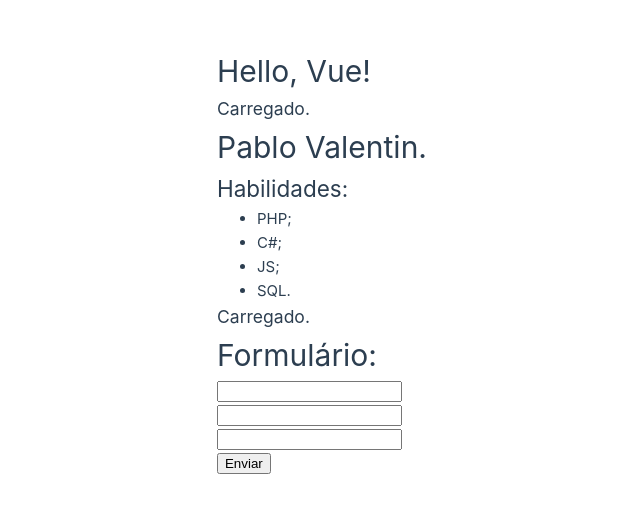
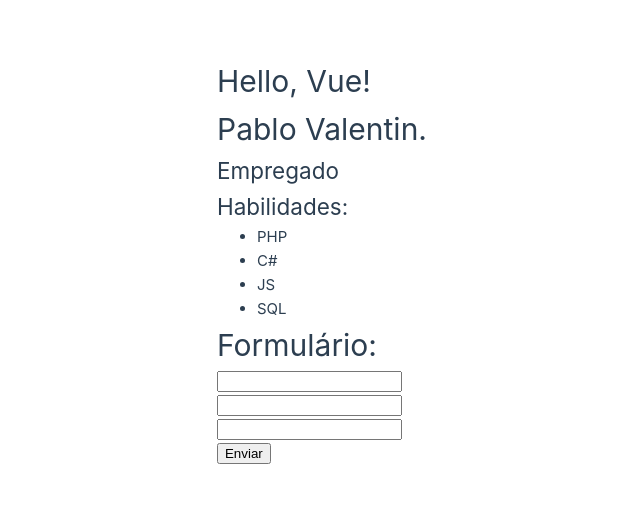
Before and after one commit to PabloValentin94/Conceitos_Vue, a Vue app: page / in a window 1280 px wide. Shown: the part 139-652 px from the top of the page, without its empty margins (213-853 px from the left). Built offline with nearby package versions, Linux system fonts and the light colour scheme.

Commit message:
Utilizando diretivas do Vue.
Diretivas utilizadas:

-> v-if;
-> v-else;
-> v-show;
-> v-for.

```diff
--- a/src/components/LifeCycle.vue
+++ b/src/components/LifeCycle.vue
@@ -1,6 +1,7 @@
 <template>
   <div>
-    <h3>{{ status }}</h3>
+    <!-- A diretiva "v-show" exibe o conteúdo se/enquanto a condição foi verdadeira. O elemento sempre existirá, mesmo que não seja exibido. -->
+    <h3 v-show="stats !== 'Carregado.'">{{ stats }}</h3>
   </div>
 </template>
 
@@ -10,18 +11,18 @@
 
     data() {
       return {
-        status: ""
+        stats: ""
       }
     },
 
     created() { // Primeiro LifeCycle Hook executado pelo Vue nesse contexto.
-      this.status = "Carregando...";
+      this.stats = "Carregando...";
     },
 
     mounted() { // LifeCycle Hook executado após o "created()".
       setTimeout(() => {
-        this.status = "Carregado.";
-      }, 3000);
+        this.stats = "Carregado.";
+      }, 5000);
     }
   }
 </script>
--- a/src/components/Skills.vue
+++ b/src/components/Skills.vue
@@ -1,17 +1,26 @@
 <template>
   <div>
+    <!-- A diretiva "v-if" exibe o conteúdo se/enquanto a condição foi verdadeira. O elemento só passa a existir se atender a condição. -->
+    <h2 v-if="isWorking">Empregado</h2>
+    <!-- A diretiva "v-else" define a condição oposta ao "v-if". -->
+    <h2 v-else>Desempregado</h2>
     <h2>Habilidades:</h2>
     <ul>
-      <li>PHP;</li>
-      <li>C#;</li>
-      <li>JS;</li>
-      <li>SQL.</li>
+      <!-- A diretiva "v-for" é utilizada para iterar os elementos de um array. -->
+      <li v-for="skill in skills">{{ skill }}</li>
     </ul>
   </div>
 </template>
 
 <script>
   export default {
-    name: "Skills"
+    name: "Skills",
+
+    data() {
+      return {
+        isWorking: true,
+        skills: ["PHP", "C#", "JS", "SQL"]
+      }
+    }
   }
 </script>
```
